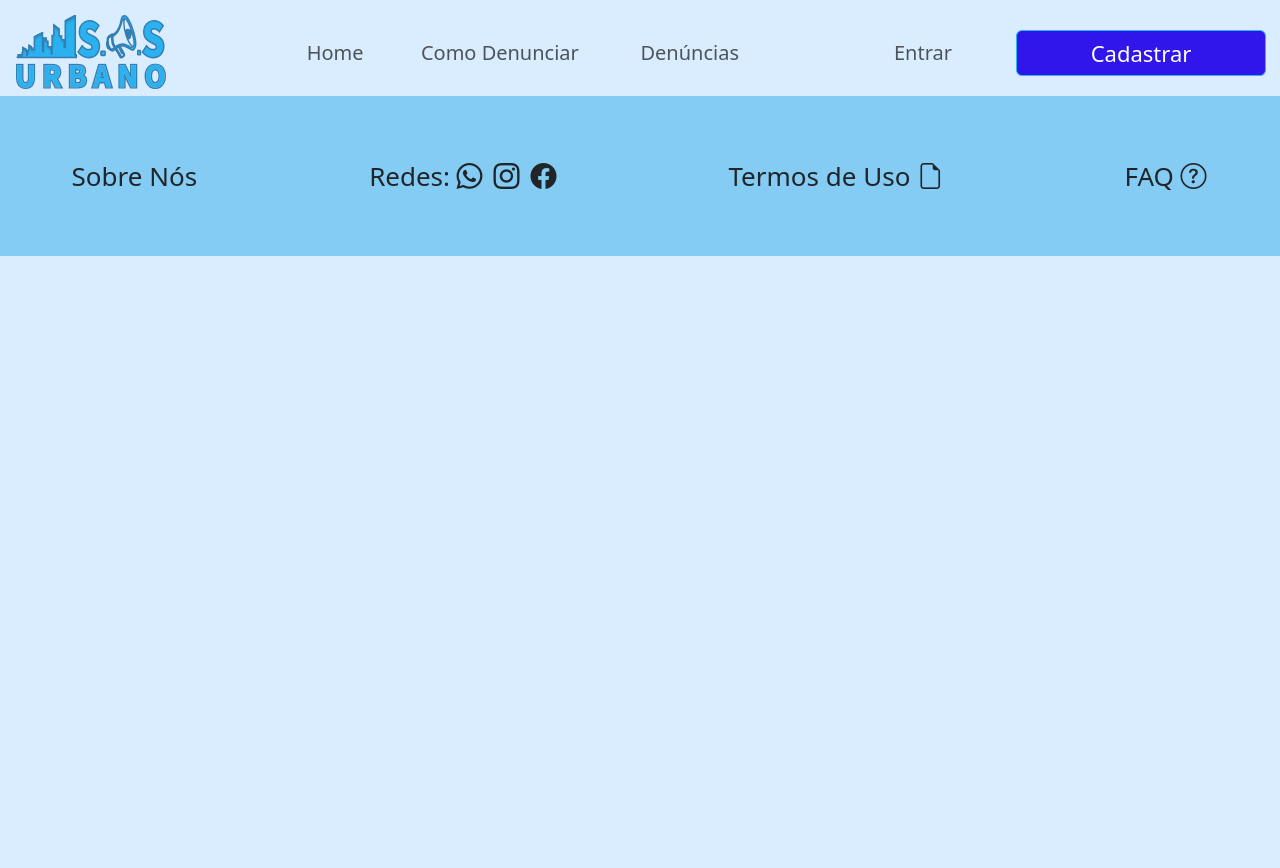
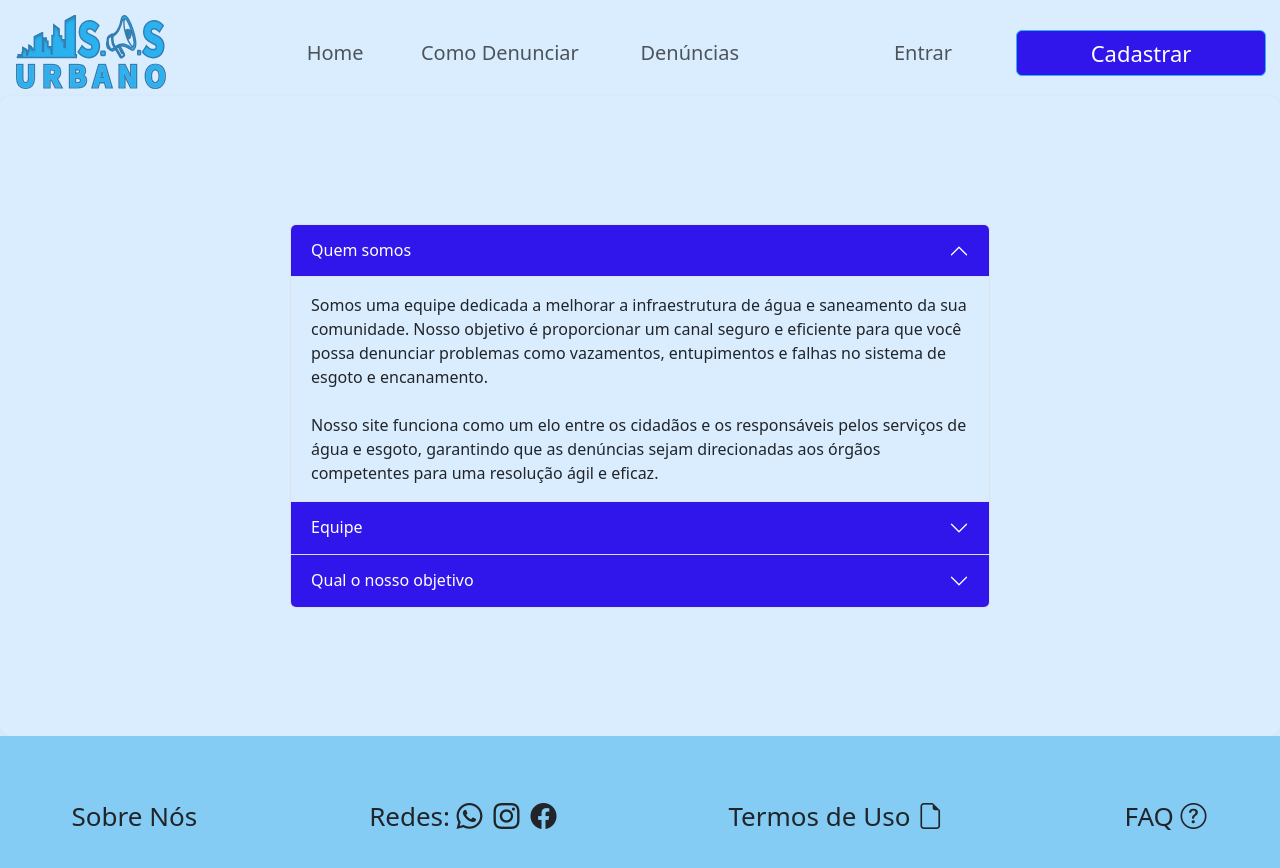
Before and after one commit to RafaelTabolka/fatec_sos_urbano_frontend, an Angular app: page /about-us in a window 1280 px wide. Before the commit this address led to /. Shown: the top 868 px of the page. Before the commit the page ends 800 px from the top, so only its background shows below. Built offline with nearby package versions, Linux system fonts and the light colour scheme.

Commit message:
Merge branch 'main' of https://github.com/RafaelTabolka/fatec_sos_urbano_frontend

```diff
--- a/src/app/app.component.ts
+++ b/src/app/app.component.ts
@@ -9,7 +9,7 @@ import { AboutUsComponent } from "./pages/about-us/about-us.component";
   standalone: true,
   imports: [RouterOutlet, NavbarComponent, FooterComponent, AboutUsComponent],
   templateUrl: './app.component.html',
-  styleUrl: './app.component.css'
+  styleUrls: ['./app.component.css']
 })
 export class AppComponent {
   title = 'vida-na-agua-frontend';
--- a/src/app/pages/about-us/about-us.component.css
+++ b/src/app/pages/about-us/about-us.component.css
@@ -1,90 +1,37 @@
-body {
-    background-color: #DAEDFF; /* Cor de fundo do corpo da página */
-    display: flex; /* Utiliza o Flexbox para a disposição dos elementos */
-    justify-content: center; /* Centraliza horizontalmente os itens */
-    align-items: center; /* Centraliza verticalmente os itens */
-    height: 100vh; /* Define a altura da tela (100% da altura da janela do navegador) */
-    margin: 0; /* Remove qualquer margem padrão */
-    flex-direction: column; /* Organiza os elementos em uma coluna */
+.about-us-outer {
+  min-height: 80vh;
+  display: flex;
+  align-items: center;
+  justify-content: center;
+  width: 100%;
+  background-color: #DAEDFF;
+  border-radius: 12px;
+  padding: 24px;
+  box-shadow: 0 2px 8px rgba(0,0,0,0.05);
 }
 
-  /* Container para os elementos */
-  .container {
-    width: 100%; /* Ajusta a largura da container para 100% da tela */
-    max-width: 600px; /* Define um máximo de largura para a container */
-    display: flex; /* Usa o Flexbox para organizar as colunas */
-    flex-direction: column; /* Organiza os elementos verticalmente */
-    align-items: center; /* Centraliza as colunas horizontalmente */
+/* Limita a largura do acordeão para parecer com o container */
+.accordion {
+  width: 100%;
+  max-width: 700px;
+  margin: 0 auto;
 }
 
-  /* Estilo das colunas (barras com o título e botão de alternância) */
-  .column {
-    background-color: #3016EB; /* Cor de fundo da coluna */
-    padding: 15px; /* Espaçamento interno de 15px em todos os lados */
-    width: 100%; /* A coluna ocupa toda a largura disponível dentro da container */
-    height: 60px; /* Altura fixa para cada coluna */
-    font-size: 20px; /* Define o tamanho da fonte do texto */
-    color: white; /* Cor do texto */
-    border-radius: 30px; /* Bordas arredondadas com raio de 30px */
-    display: flex; /* Usa Flexbox para organizar o conteúdo dentro da coluna */
-    align-items: center; /* Alinha o conteúdo verticalmente no centro */
-    justify-content: flex-start; /* Alinha os itens à esquerda */
-    gap: 15px; /* Espaço de 15px entre o botão e o texto */
-    position: relative; /* Permite o uso de posicionamento relativo (como para o ícone de alternância) */
-    margin-bottom: 3rem; /* Aumenta a margem inferior para 3rem */
-    flex-wrap: wrap; /* Permite quebra de linha caso necessário */
+.accordion-button {
+  background-color: #3016EB !important;
+  color: #fff !important;
 }
 
-  /* Estilo da aba de conteúdo (a área que aparece ou desaparece ao clicar no botão) */
-  .tab {
-    background-color: #DAEDFF; /* Cor de fundo da aba */
-    padding: 20px; /* Espaçamento interno de 20px */
-    width: 100%; /* A aba ocupa 100% da largura disponível */
-    box-shadow: 0 4px 6px rgba(0, 0, 0, 0.1); /* Sombra suave ao redor da aba */
-    border-radius: 5px; /* Bordas arredondadas da aba */
-    color: black; /* Cor do texto dentro da aba */
-    font-size: 18px; /* Tamanho da fonte do texto */
-    line-height: 1.6; /* Espaçamento entre as linhas do texto */
-    text-align: justify; /* Justifica o texto para que ocupe toda a largura disponível */
+.accordion-button.collapsed {
+  background-color: #3016EB !important;
+  color: #fff !important;
 }
 
-  /* Estilo do botão de alternância (+ ou -) */
-  .toggle-btn {
-    background-color: #fff; /* Cor de fundo do botão de alternância */
-    color: #3016EB; /* Cor do texto (o símbolo + ou -) */
-    border: none; /* Remove a borda padrão do botão */
-    border-radius: 50%; /* Forma o botão com bordas arredondadas (círculo) */
-    width: 30px; /* Largura do botão */
-    height: 30px; /* Altura do botão */
-    font-size: 24px; /* Tamanho da fonte do símbolo (+ ou -) */
-    line-height: 30px; /* Alinha verticalmente o conteúdo do botão */
-    text-align: center; /* Alinha o texto (símbolo) no centro do botão */
-    display: flex; /* Usa Flexbox para centralizar o conteúdo dentro do botão */
-    align-items: center; /* Centraliza o conteúdo verticalmente */
-    justify-content: center; /* Centraliza o conteúdo horizontalmente */
+.accordion-button:focus {
+  box-shadow: none !important;
 }
 
-  /* Alteração no conteúdo do botão baseado no estado da coluna */
-  .column .toggle-btn::before {
-    content: "+"; /* Define o conteúdo do botão como "+" por padrão */
+/* Seta branca no botão do accordion */
+.accordion-button::after {
+  filter: brightness(0) invert(1);
 }
-
-  /* Quando a coluna está expandida (clicada) o conteúdo do botão muda para "-" */
-  .column.show .toggle-btn::before {
-    content: "-"; /* Define o conteúdo do botão como "-" quando a aba está visível */
-  }
-
-  /* Estilos de margem e afastamento para os itens */
-  .mb-4 {
-    margin-bottom: 1.5rem; /* Margem inferior de 1.5rem */
-  }
-
-  /* Ajustes para telas menores */
-  @media (max-width: 576px) {
-    .container {
-      width: 90%; /* Aumenta a largura da container para 90% da tela em telas pequenas */
-    }
-    .column {
-      font-size: 16px; /* Reduz o tamanho da fonte para telas pequenas */
-    }
-  }
--- a/src/app/pages/about-us/about-us.component.html
+++ b/src/app/pages/about-us/about-us.component.html
@@ -1,29 +1,59 @@
-<div class="container">
-    <!-- Quem somos -->
-    <div class="column mb-4" id="toggle-0">
-      <button class="toggle-btn" data-bs-toggle="collapse" data-bs-target="#tab-0" aria-expanded="false" aria-controls="tab-0"></button>
-      <span>Quem somos</span>
-    </div>
-    <div class="collapse tab" id="tab-0">
-      <p>Somos uma equipe dedicada a melhorar a infraestrutura de água e saneamento da sua comunidade. Nosso objetivo é proporcionar um canal seguro e eficiente para que você possa denunciar problemas como vazamentos, entupimentos e falhas no sistema de esgoto e encanamento.</p>
-      <p>Nosso site funciona como um elo entre os cidadãos e os responsáveis pelos serviços de água e esgoto, garantindo que as denúncias sejam direcionadas aos órgãos competentes para uma resolução ágil e eficaz.</p>
-    </div>
+<div class="about-us-outer">
+  <div class="container my-4">
+    <div class="accordion" id="accordionExample">
 
-    <!-- Equipe -->
-    <div class="column mb-4" id="toggle-1">
-      <button class="toggle-btn" data-bs-toggle="collapse" data-bs-target="#tab-1" aria-expanded="false" aria-controls="tab-1"></button>
-      <span>Equipe</span>
-    </div>
-    <div class="collapse tab" id="tab-1">
-      <a href="https://via.placeholder.com/150" target="_blank">Veja nossa imagem</a>
-    </div>
+      <div class="accordion-item">
+        <h2 class="accordion-header" id="headingOne">
+          <button class="accordion-button" type="button" data-bs-toggle="collapse" data-bs-target="#collapseOne" aria-expanded="true" aria-controls="collapseOne">
+            Quem somos
+          </button>
+        </h2>
+        <div id="collapseOne" class="accordion-collapse collapse show" aria-labelledby="headingOne" data-bs-parent="#accordionExample">
+          <div class="accordion-body">
+            Somos uma equipe dedicada a melhorar a infraestrutura de água e saneamento da sua comunidade.
+            Nosso objetivo é proporcionar um canal seguro e eficiente para que você possa denunciar problemas como vazamentos,
+            entupimentos e falhas no sistema de esgoto e encanamento.<br><br>
+            Nosso site funciona como um elo entre os cidadãos e os responsáveis pelos serviços de água e esgoto, garantindo que
+            as denúncias sejam direcionadas aos órgãos competentes para uma resolução ágil e eficaz.
+          </div>
+        </div>
+      </div>
 
-    <!-- Qual o nosso objetivo -->
-    <div class="column mb-4" id="toggle-2">
-      <button class="toggle-btn" data-bs-toggle="collapse" data-bs-target="#tab-2" aria-expanded="false" aria-controls="tab-2"></button>
-      <span>Qual o nosso objetivo</span>
-    </div>
-    <div class="collapse tab" id="tab-2">
-      <p>Nosso objetivo é garantir o acesso de todos a água potável e a um sistema de esgoto adequado, contribuindo para a saúde e o bem-estar da comunidade. Acreditamos que cada cidadão tem o direito de viver em um ambiente seguro e livre de riscos decorrentes de falhas no abastecimento de água e esgoto.</p>
+      <div class="accordion-item">
+        <h2 class="accordion-header" id="headingTwo">
+          <button class="accordion-button collapsed" type="button" data-bs-toggle="collapse" data-bs-target="#collapseTwo" aria-expanded="false" aria-controls="collapseTwo">
+            Equipe
+          </button>
+        </h2>
+        <div id="collapseTwo" class="accordion-collapse collapse" aria-labelledby="headingTwo" data-bs-parent="#accordionExample">
+          <div class="accordion-body d-flex flex-column align-items-center">
+            <strong>Membros da equipe:</strong>
+            <ul class="mb-3">
+              <li>Gilmar Ricardo</li>
+              <li>Rafael Tabolka</li>
+              <li>Uadrian da Silva</li>
+              <li>Vitor Reina</li>
+            </ul>
+            <a href="https://via.placeholder.com/150" target="_blank">Veja nossa imagem</a>
+          </div>
+        </div>
+      </div>
+
+      <div class="accordion-item">
+        <h2 class="accordion-header" id="headingThree">
+          <button class="accordion-button collapsed" type="button" data-bs-toggle="collapse" data-bs-target="#collapseThree" aria-expanded="false" aria-controls="collapseThree">
+            Qual o nosso objetivo
+          </button>
+        </h2>
+        <div id="collapseThree" class="accordion-collapse collapse" aria-labelledby="headingThree" data-bs-parent="#accordionExample">
+          <div class="accordion-body">
+            Nosso objetivo é garantir o acesso de todos a água potável e a um sistema de esgoto adequado,
+            contribuindo para a saúde e o bem-estar da comunidade. Acreditamos que cada cidadão tem o
+            direito de viver em um ambiente seguro e livre de riscos decorrentes de falhas no abastecimento de água e esgoto.
+          </div>
+        </div>
+      </div>
+
     </div>
   </div>
+</div>
--- a/src/app/pages/about-us/about-us.component.ts
+++ b/src/app/pages/about-us/about-us.component.ts
@@ -1,11 +1,12 @@
 import { Component } from '@angular/core';
+import { FooterComponent } from "../../components/footer/footer.component";
 
 @Component({
   selector: 'app-about-us',
   standalone: true,
-  imports: [],
+  imports: [FooterComponent],
   templateUrl: './about-us.component.html',
-  styleUrl: './about-us.component.css'
+  styleUrls: ['./about-us.component.css']
 })
 export class AboutUsComponent {
   constructor(){}
--- a/src/app/pages/home/home.component.html
+++ b/src/app/pages/home/home.component.html
@@ -4,7 +4,7 @@
             <p>
                 Temos como iniciativa a criação de uma plataforma interativa e de fácil uso para você denunciar algum vasamento de água em sua região. Caso queira saber mais sobre nós, clique no botão abaixo.
             </p>
-            <button class="btn btn-primary">Saiba Mais</button>
+            <button class="btn btn-primary" routerLink="/about-us">Saiba Mais</button>
         </div>
         <div class="col-12 col-sm-6 img-near-text d-flex justify-content-center align-items-center">
             <img src="assets/Img Desperdício.png" alt="desenho de homem ajoelhado de frente a uma torneira grande caindo uma gota" class="img-fluid">
@@ -26,7 +26,7 @@
             <p>
                 Não sabe como fazer uma denúncia?
             </p>
-            <button (click)="goToHome()" routerLink="/how-report" class="btn btn-primary btn-near-mascot">Clique Aqui</button>
+            <button routerLink="/how-report" class="btn btn-primary btn-near-mascot">Clique Aqui</button>
         </div>
     </div>
 </div>
```
Also changed, not shown: src/app/app.routes.ts (+22 -21 lines). Lines whose indentation alone changed are shown as unchanged.
